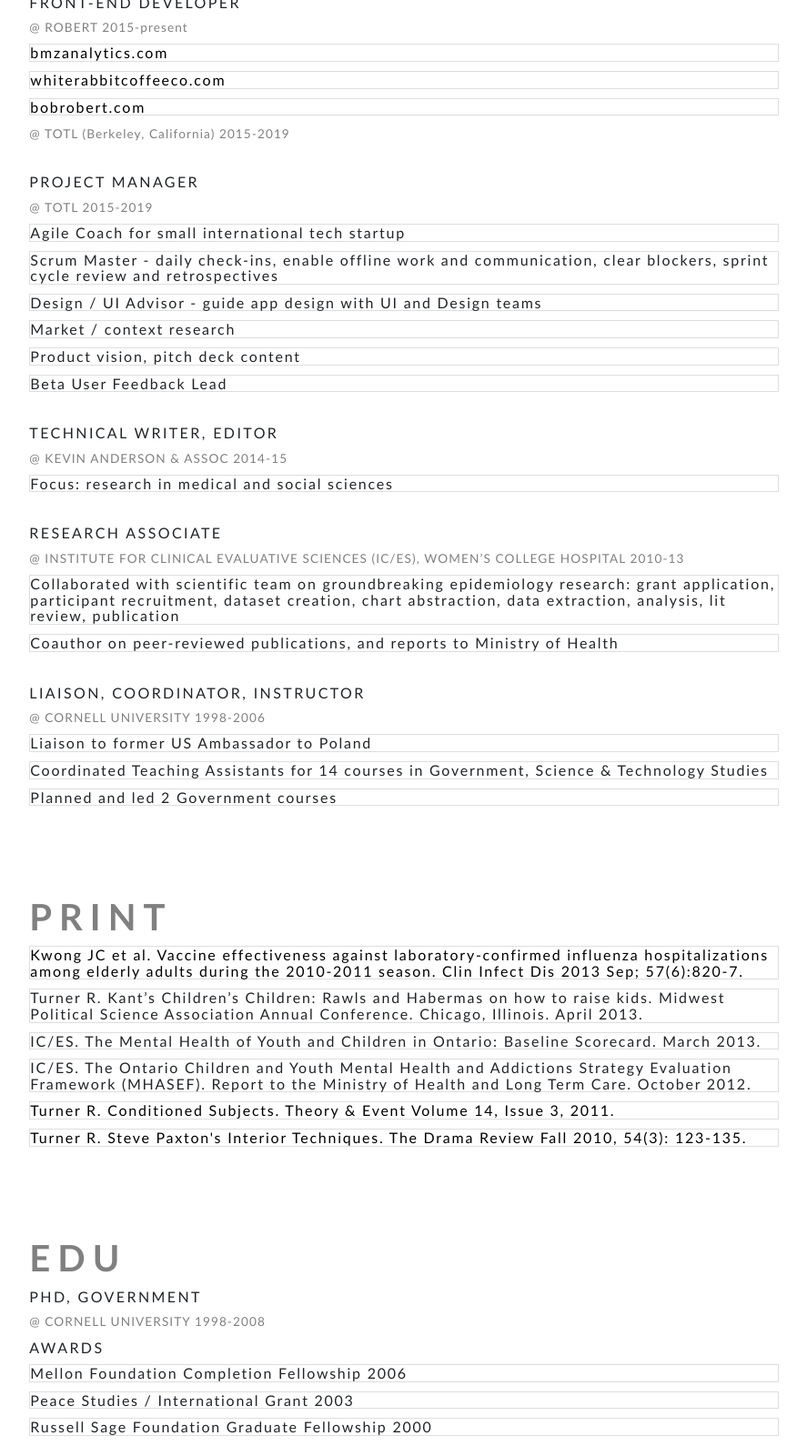
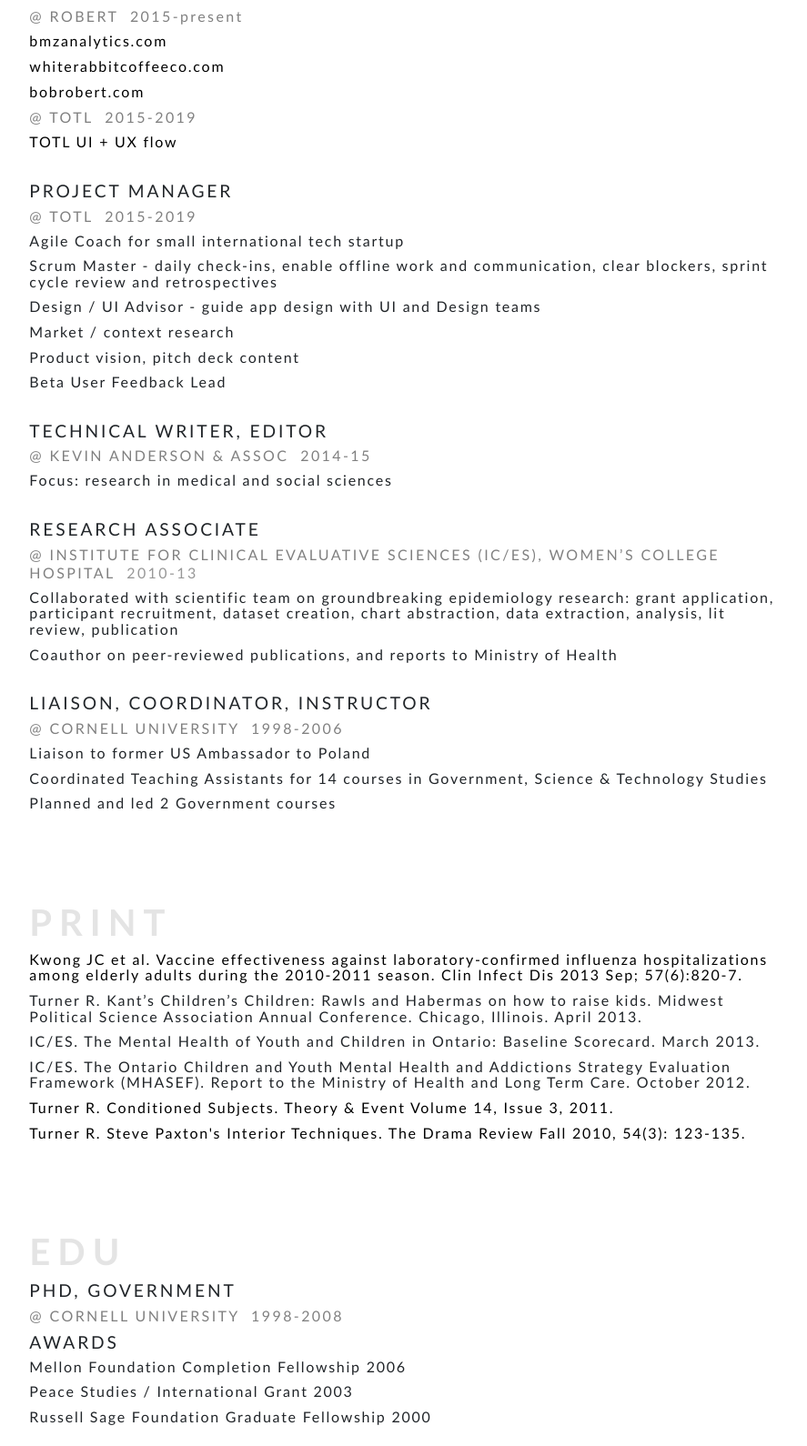
Before and after one commit to mistersuuns/cv, a plain HTML site: page index.html in a window 1280 px wide. Shown: the part 554-2144 px from the top of the page at 91% size, without its empty margins (196-1083 px from the left). Drawn offline with nearby package versions, Linux system fonts and the light colour scheme.

Commit message:
remove #line background border; add space betw place name and date

```diff
--- a/index.css
+++ b/index.css
@@ -15,7 +15,6 @@
     z-index: 1;
 }
 .navbar a {
-    color: black;
     font-weight: 100;
     letter-spacing: .3vw;
 }
@@ -31,6 +30,7 @@
     justify-content: space-between;
 }
 /* nav */
+
 #goto {
         display: block;
 }
@@ -38,22 +38,22 @@
     letter-spacing: .109em;
     line-height: 1.1em;
     margin-bottom: 1.25vh;
-    border: solid rgb(223, 222, 222) .02px;
 }
 h1 {
-    color: grey;
+    color: rgb(228, 228, 228);
     font-weight: 600;
     letter-spacing: .2em;
 }
 #position {
+    font-size: 1.2em;
     letter-spacing: .15em;
     line-height: 2.8vh;
     padding-bottom: .8vh;
 }
 #place {
-    color: grey;
-    font-size: .85em;
-    letter-spacing: .08em;
+    color: rgb(151, 151, 151);
+    font-size: 1em;
+    letter-spacing: .15em;
     line-height: 2.5vh;
     padding-bottom: 1vh;
     padding-top: 0;
--- a/index.html
+++ b/index.html
@@ -76,18 +76,21 @@
             <div class="col-xs-10 col-md-8">
                 <h1><span id="goto">&nbsp;</span>WORK</h1>
                 <div id="position">FRONT-END DEVELOPER</div>
-                <div id="place" style="color: grey">@ ROBERT 2015-present</a></div>
+                <div id="place" style="color: grey">@ ROBERT&nbsp;&nbsp;2015-present</a></div>
                 <div id="line"><a href="https://bmzanalytics.com" target="_blank"
                         style="color: black; cursor: pointer">bmzanalytics.com</a></div>
                 <div id="line"><a href="https://www.whiterabbitcoffeeco.com" target="_blank"
                         style="color: black; cursor: pointer">whiterabbitcoffeeco.com</a></div>
                 <div id="line"><a href="https://www.bobrobert.com" target="_blank"
                         style="color: black; cursor: pointer">bobrobert.com</a></div>
-                <div id="place"><a style="color: grey">@ TOTL (Berkeley, California) 2015-2019</a></div>
+                <div id="place"><a style="color: grey">@ TOTL&nbsp;&nbsp;2015-2019</a></div>
+                <div id="line"><a href="https://www.bobrobert.com/#design" target="_blank"
+                    style="color: black; cursor: pointer">TOTL UI + UX flow</a></div>
+
 
                 <br>
                 <div id="position">PROJECT MANAGER</div>
-                <div id="place"><a href="https://totl.coop" target="_blank" style="color:grey">@ TOTL 2015-2019</a>
+                <div id="place"><a href="https://totl.coop" target="_blank" style="color:grey">@ TOTL&nbsp;&nbsp;2015-2019</a>
                 </div>
                 <div id="line">Agile Coach for small international tech startup</div>
                 <div id="line">Scrum Master - daily check-ins, enable offline work and communication, clear blockers,
@@ -99,7 +102,7 @@
                 <br>
                 <div id="position">TECHNICAL WRITER, EDITOR</div>
                 <div id="place"><a href="https://www.ka-writing.com/" target="_blank" style="color: grey">@ KEVIN
-                        ANDERSON & ASSOC 2014-15</a></div>
+                        ANDERSON & ASSOC&nbsp;&nbsp;2014-15</a></div>
                 <div id="line">Focus: research in medical and social sciences</div>
                 <br>
                 <!--
@@ -111,7 +114,7 @@
                 <div id="position">RESEARCH ASSOCIATE</div>
                 <div id="place"><a href="https://www.ices.on.ca/" target="_blank" style="color: grey">@ INSTITUTE FOR
                         CLINICAL EVALUATIVE SCIENCES (IC/ES),</a>&nbsp;<a href="" target="_blank"
-                        style="color: grey">WOMEN’S COLLEGE HOSPITAL</a>&nbsp;2010-13
+                        style="color: grey">WOMEN’S COLLEGE HOSPITAL</a>&nbsp;&nbsp;2010-13
                 </div>
                 <div id="line">Collaborated with scientific team on groundbreaking epidemiology research: grant
                     application, participant recruitment, dataset creation, chart abstraction, data extraction,
@@ -120,7 +123,7 @@
                 <br>
                 <div id="position">LIAISON, COORDINATOR, INSTRUCTOR</div>
                 <div id="place"><a href="https://www.cornell.edu/" target="_blank" style="color: grey">@ CORNELL
-                        UNIVERSITY 1998-2006</a></div>
+                        UNIVERSITY&nbsp;&nbsp;1998-2006</a></div>
                 <div id="line">Liaison to former US Ambassador to Poland</div>
                 <div id="line">Coordinated Teaching Assistants for 14 courses in Government, Science & Technology
                     Studies</div>
@@ -161,7 +164,7 @@
                 <h1><span id="goto">&nbsp;</span>EDU</h1>
                 <div id="position">PHD, GOVERNMENT</div>
                 <div id="place"><a href="https://government.cornell.edu/graduate" style="color: grey" target="_blank">@
-                        CORNELL UNIVERSITY 1998-2008</a></div>
+                        CORNELL UNIVERSITY&nbsp;&nbsp;1998-2008</a></div>
                 <div id="position">AWARDS</div>
                 <div id="line">Mellon Foundation Completion Fellowship 2006</div>
                 <div id="line">Peace Studies / International Grant 2003</div>
@@ -169,7 +172,7 @@
                 <br>
                 <div id="position">BPHE, PHYSIOLOGY</div>
                 <div id="place"><a href="https://kpe.utoronto.ca/" style="color: grey" target="_blank">@ UNIVERSITY OF
-                        TORONTO 1985-1990</a></div>
+                        TORONTO&nbsp;&nbsp;1985-1990</a></div>
             </div>
             <div class="col-xs-1 col-md-2"></div>
         </div>
@@ -182,18 +185,17 @@
                 <h1><span id="goto">&nbsp;</span>CIVIC</h1>
                 <div id="position">DESK / PROJECT EXCHANGE COMMUNITY ANIMATOR (DECA / PECA)</div>
                 <div id="place"><a href="https://socialinnovation.org" style="color: grey" target="_blank">@ CENTER FOR
-                        SOCIAL INNOVATION, TORONTO 2016-2017</a></div>
+                        SOCIAL INNOVATION, TORONTO&nbsp;&nbsp;2016-2017</a></div>
                 <div id="line">Welcome desk, host (accommodate diverse clientele in all needs)</div>
                 <div id="line">IT support (personal computers and all office equipment)</div>
                 <div id="line">Mentor new DECAs</div>
                 <div id="line">Recycle coordinator (improve waste process)</div>
                 <br>
                 <div id="position">TUTOR</div>
-                <div id="place"><a href="https://826valencia.org/" style="color: grey" target="_blank">@ 826 VALENCIA
-                        2015</a></div>
+                <div id="place"><a href="https://826valencia.org/" style="color: grey" target="_blank">@ 826 VALENCIA&nbsp;&nbsp;2015</a></div>
                 <div id="line">Helped kids from San Francisco lower income households with homework</div>
                 <div id="place"><a href="https://www.camh.ca/" style="color: grey" target="_blank">@ CENTER FOR
-                        ADDICTION & MENTAL HEALTH 2010</a></div>
+                        ADDICTION & MENTAL HEALTH&nbsp;&nbsp;2010</a></div>
                 <div id="line">Assisted students diagnosed with episodic bipolar disorder preparing for GED (high school
                     equivalency) exam</div>
             </div>
```
